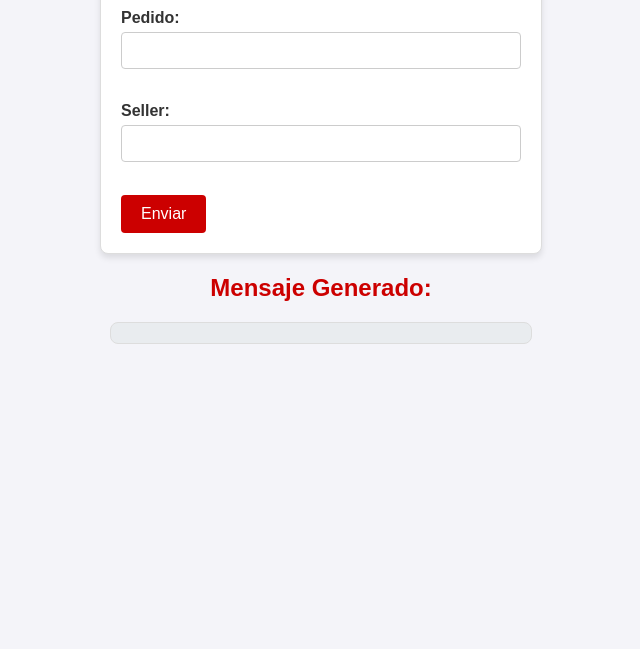
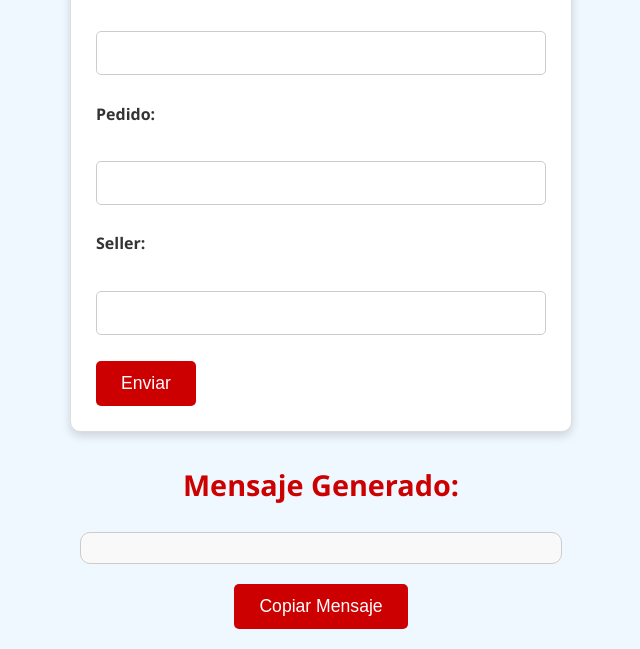
Before and after one commit to fedefullone/mensajerevision, a plain HTML site: page index.html in a window 1280 px wide. Shown: the part 305-954 px from the top of the page, without its empty margins (319-959 px from the left). Before the commit the page ends 800 px from the top, so only its background shows below. Drawn offline with Linux system fonts and the light colour scheme.

Commit message:
Add files via upload

```diff
--- a/index.html
+++ b/index.html
@@ -3,7 +3,7 @@
 <head>
     <meta charset="UTF-8">
     <meta name="viewport" content="width=device-width, initial-scale=1.0">
-    <title>Cajon Revision</title>
+    <title>Mensaje Cajon</title>
     <link rel="icon" href="intra.png" type="image/png">
     <link rel="stylesheet" href="styles.css">
 </head>
@@ -37,5 +37,17 @@
             document.getElementById('mensaje').textContent = mensaje;
         }
     </script>
+
+<button class="copy-button" onclick="copiarTexto()">Copiar Mensaje</button>
+
+<script>
+    function copiarTexto() {
+        const mensaje = document.getElementById('mensaje').textContent;
+        navigator.clipboard.writeText(mensaje)
+            .then(() => alert('Texto copiado al portapapeles'))
+            .catch(err => alert('Error al copiar el texto'));
+    }
+</script>
+
 </body>
 </html>
--- a/styles.css
+++ b/styles.css
@@ -1,47 +1,55 @@
 body {
-    font-family: Arial, sans-serif;
+    font-family: 'Segoe UI', Tahoma, Geneva, Verdana, sans-serif;
     margin: 20px;
-    background-color: #f4f4f9;
+    background-color: #f0f8ff;
     color: #333;
+    line-height: 1.6;
 }
 
 h1 {
     color: #cc0000;
     text-align: center;
+    font-size: 2.5rem;
+    margin-bottom: 20px;
 }
 
 form {
-    max-width: 400px;
+    max-width: 450px;
     margin: 0 auto;
-    padding: 20px;
-    background: #fff;
+    padding: 25px;
+    background: #ffffff;
     border: 1px solid #ddd;
-    border-radius: 8px;
-    box-shadow: 0 4px 6px rgba(0, 0, 0, 0.1);
+    border-radius: 10px;
+    box-shadow: 0 4px 10px rgba(0, 0, 0, 0.15);
 }
 
 label {
     font-weight: bold;
+    display: block;
+    margin-bottom: 8px;
 }
 
 input[type="text"] {
     width: 100%;
-    padding: 10px;
-    margin-top: 5px;
-    margin-bottom: 15px;
+    padding: 12px;
+    margin-bottom: 1px;
     border: 1px solid #ccc;
-    border-radius: 4px;
+    border-radius: 5px;
     box-sizing: border-box;
+    font-size: 1rem;
 }
 
 button {
     background-color: #cc0000;
     color: white;
-    padding: 10px 20px;
+    padding: 12px 25px;
     border: none;
-    border-radius: 4px;
+    border-radius: 5px;
     cursor: pointer;
-    font-size: 16px;
+    font-size: 1.1rem;
+    display: inline-block;
+    margin-right: 10px;
+    transition: background-color 0.3s ease;
 }
 
 button:hover {
@@ -51,23 +59,45 @@ button:hover {
 h2 {
     color: #cc0000;
     text-align: center;
-    margin-top: 20px;
+    margin-top: 30px;
+    font-size: 1.8rem;
 }
 
 pre {
-    max-width: 400px;
+    max-width: 450px;
     margin: 20px auto;
-    padding: 10px;
-    background: #e9ecef;
-    border: 1px solid #ddd;
-    border-radius: 8px;
+    padding: 15px;
+    background: #f9f9f9;
+    border: 1px solid #ccc;
+    border-radius: 10px;
     white-space: pre-wrap;
     word-wrap: break-word;
+    font-family: 'Courier New', Courier, monospace;
 }
 
 .logo {
     display: block;
-    margin: 0 auto 20px; /* Centrar la imagen y agregar espacio debajo */
-    max-width: 100px; /* Ajustar el tamaño según sea necesario */
+    margin: 0 auto 20px;
+    max-width: 120px;
     height: auto;
 }
+
+.copy-button {
+    background-color: #cc0000;
+    color: white;
+    padding: 12px 25px;
+    border: none;
+    border-radius: 5px;
+    cursor: pointer;
+    font-size: 1.1rem;
+    margin-top: 10px;
+    display: block;
+    width: fit-content;
+    margin-left: auto;
+    margin-right: auto;
+    transition: background-color 0.3s ease;
+}
+
+.copy-button:hover {
+    background-color: black;
+}
```
